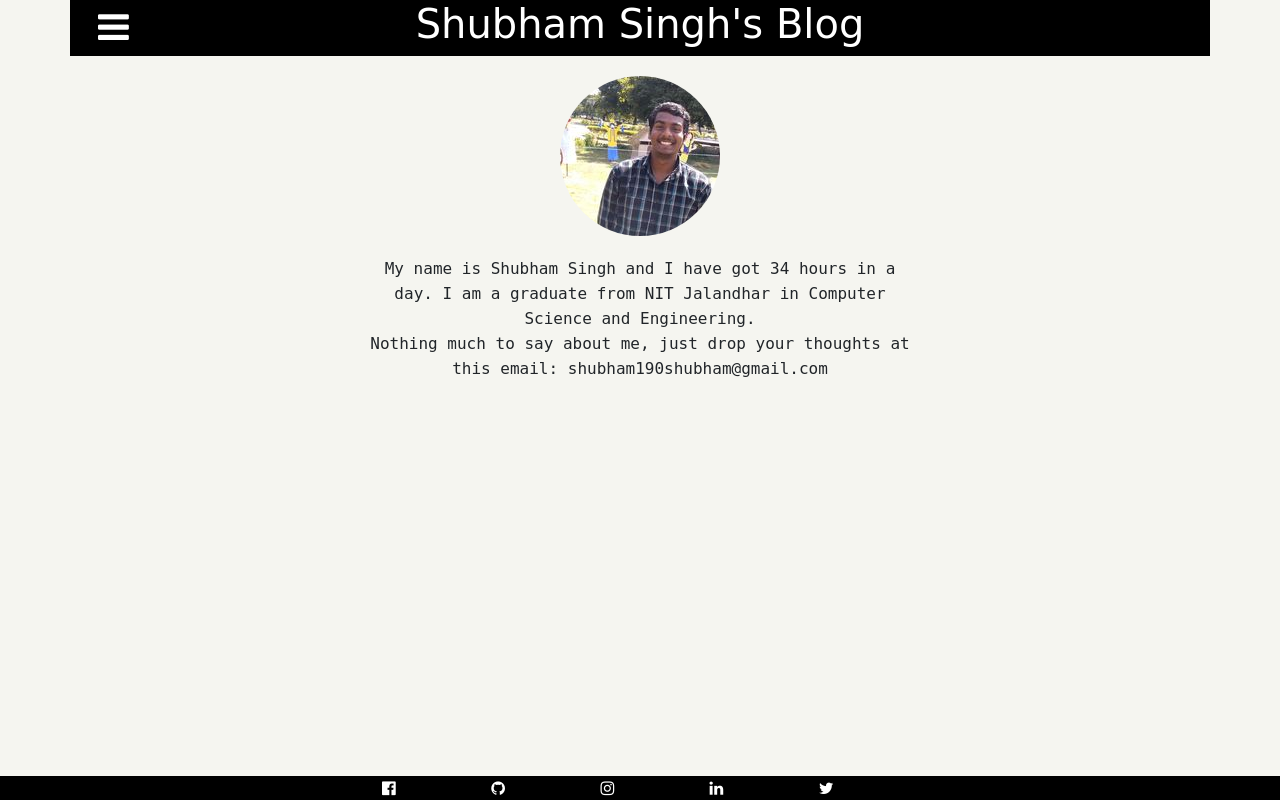
After one commit to shubham-kira/my-first-blog, a Django app: page /about/ in a window 1280 px wide. The commit adds this page. Run offline with Django 3.2, Linux system fonts and the light colour scheme; some libraries are stand-ins or nearby versions; some web fonts are replaced.

Commit message:
added about, archive page and like/dislike buttons

```diff
--- a/blog/static/css/main.css
+++ b/blog/static/css/main.css
@@ -101,3 +101,30 @@ div {
   opacity: 0.7;
   box-shadow: 0 8px 16px 0 rgba(0,0,0,0.2);
 }
+
+.blog-button a:hover {
+  text-decoration: underline #00ff00;
+}
+
+.list-item {
+  line-height: 200%;
+  font-size: 120%;
+}
+
+.list-item a {
+  color: #000000;
+  text-decoration: none;
+}
+
+.list-item:hover {
+  text-decoration: underline;
+}
+
+.profile-image {
+  margin: 20px;
+  border-radius: 50%;
+}
+
+.profile-image:hover {
+  transform: scale(1.05);
+}
--- /dev/null
+++ b/blog/templates/blog/about.html
@@ -0,0 +1,13 @@
+{% extends 'blog/base.html' %}
+{% load static %}
+{% block content %}
+  <div class="row">
+    <div class="col-6 offset-3 text-center">
+      <img src="{% static 'images/profile_pic.jpg' %}" alt="Some sexy guy smiling" class="profile-image"><br>
+      <tt>
+        My name is Shubham Singh and I have got 34 hours in a day. I am a graduate from NIT Jalandhar in Computer Science and Engineering.<br>
+        Nothing much to say about me, just drop your thoughts at this email: shubham190shubham@gmail.com
+      </tt>
+    </div>
+  </div>
+{% endblock %}
--- a/blog/templates/blog/base.html
+++ b/blog/templates/blog/base.html
@@ -13,6 +13,7 @@
   <link href='https://fonts.googleapis.com/css?family=Amatic SC' rel='stylesheet'>
   <link href='https://fonts.googleapis.com/css?family=Shojumaru' rel='stylesheet'>
   <link href='https://fonts.googleapis.com/css?family=Bentham' rel='stylesheet'>
+  <link href='https://fonts.googleapis.com/css?family=Carter One' rel='stylesheet'>
   <link rel="stylesheet" href="https://cdnjs.cloudflare.com/ajax/libs/font-awesome/4.7.0/css/font-awesome.min.css">
   <link rel="stylesheet" href="{% static 'css/main.css' %}">
 </head>
@@ -27,8 +28,8 @@
           </button>
           <div class="dropdown-menu" aria-labelledby="dropdownMenuButton">
             <a class="dropdown-item" href="/">Home</a>
-            <a class="dropdown-item" href="#">Archive</a>
-            <a class="dropdown-item" href="#">About Me</a>
+            <a class="dropdown-item" href="{% url 'archive_list' %}">Archive</a>
+            <a class="dropdown-item" href="{% url 'about' %}">About Me</a>
             {% if user.is_authenticated %}
               <a href="{% url 'post_new' %}" class="dropdown-item">New Post</span></a>
               <a href="{% url 'post_draft_list' %}" class="dropdown-item">Drafts</span></a>
--- a/blog/templates/blog/post_edit.html
+++ b/blog/templates/blog/post_edit.html
@@ -4,6 +4,6 @@
     <h2>New post</h2>
     <form method="POST" class="post-form">{% csrf_token %}
         {{ form.as_p }}
-        <button type="submit" class="save btn btn-default">Save</button>
+        <button type="submit" class="save blog-button">Save</button>
     </form>
 {% endblock %}
--- a/blog/urls.py
+++ b/blog/urls.py
@@ -9,4 +9,6 @@ urlpatterns = [
     path('drafts/', views.post_draft_list, name='post_draft_list'),
     path('post/<pk>/publish/', views.post_publish, name='post_publish'),
     path('post/<pk>/remove/', views.post_remove, name='post_remove'),
+    path('archive/', views.archive_list, name='archive_list'),
+    path('about/', views.about, name='about'),
 ]
--- a/blog/views.py
+++ b/blog/views.py
@@ -67,3 +67,10 @@ def post_remove(request, pk):
     post = get_object_or_404(Post, pk=pk)
     post.delete()
     return redirect('post_list')
+
+def archive_list(request):
+    posts = Post.objects.filter(published_date__lte=timezone.now()).order_by('published_date')
+    return render(request, 'blog/archive_list.html', {'posts': posts})
+
+def about(request):
+    return render(request, 'blog/about.html', )
```
Also changed, not shown: blog/templates/blog/archive_list.html (added, +15 -0 lines), blog/templates/blog/post_detail.html (+6 -1 lines), blog/static/images/profile_pic.jpg (added).
